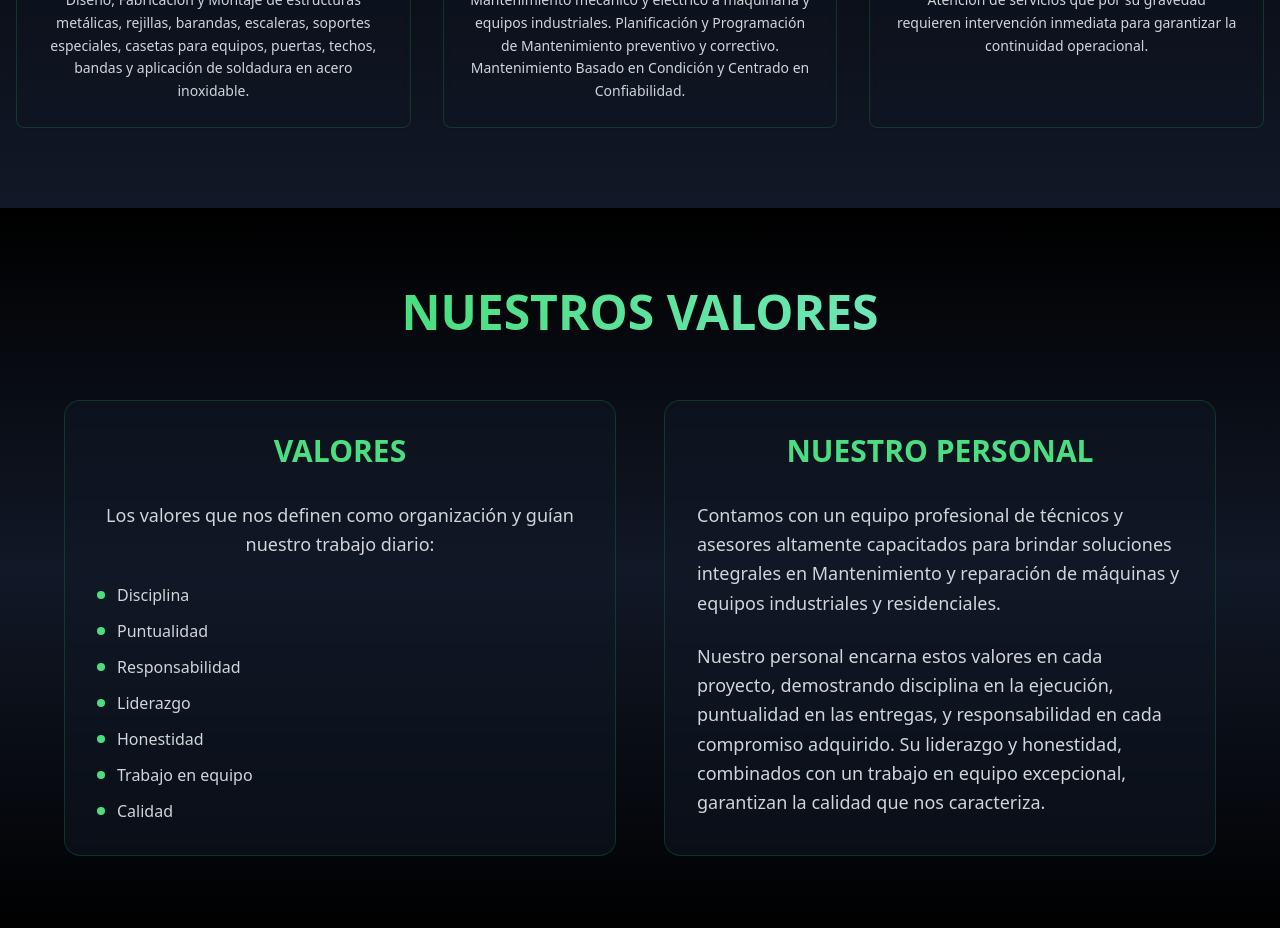
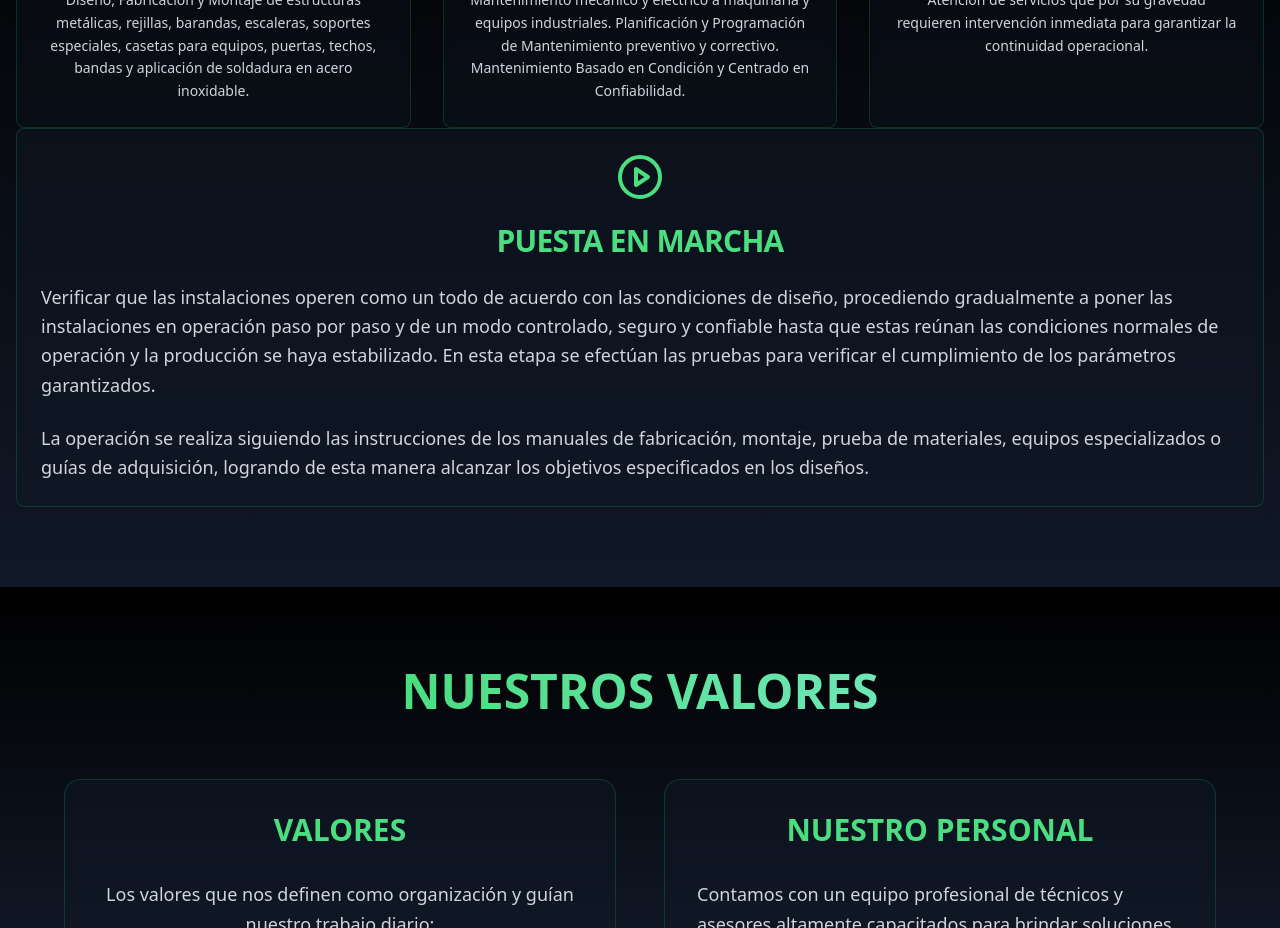
Before and after one commit to kamansoft/soin-d-and-l-site, a React (Vite) app: page / in a window 1280 px wide. Shown: the part 2640-3568 px from the top of the page. Built offline with nearby package versions, Linux system fonts and the light colour scheme.

Commit message:
Add Puesta en Marcha item to services
Adds a "Puesta en Marcha" item to the services section, displayed as a full-width card.

```diff
--- a/src/components/Services.tsx
+++ b/src/components/Services.tsx
@@ -1,7 +1,6 @@
-
 import { Card, CardContent, CardHeader, CardTitle } from "@/components/ui/card";
 import { Accordion, AccordionContent, AccordionItem, AccordionTrigger } from "@/components/ui/accordion";
-import { Zap, Settings, CheckCircle, Wrench, Cog, AlertTriangle } from "lucide-react";
+import { Zap, Settings, CheckCircle, Wrench, Cog, AlertTriangle, PlayCircle } from "lucide-react";
 
 export const Services = () => {
   const mainServices = [
@@ -140,6 +139,32 @@ export const Services = () => {
             </Card>
           ))}
         </div>
+
+        {/* Puesta en Marcha - Full Width Section */}
+        <Card className="bg-gray-900/50 backdrop-blur-sm border-green-500/20 hover:border-green-400/40 transition-all duration-300">
+          <CardHeader className="text-center">
+            <div className="flex justify-center mb-4">
+              <PlayCircle className="w-12 h-12 text-green-400" />
+            </div>
+            <CardTitle className="text-2xl md:text-3xl text-green-400 font-bold">
+              PUESTA EN MARCHA
+            </CardTitle>
+          </CardHeader>
+          <CardContent className="space-y-6 text-gray-300">
+            <p className="text-lg leading-relaxed">
+              Verificar que las instalaciones operen como un todo de acuerdo con las condiciones de diseño,
+              procediendo gradualmente a poner las instalaciones en operación paso por paso y de un modo
+              controlado, seguro y confiable hasta que estas reúnan las condiciones normales de operación
+              y la producción se haya estabilizado. En esta etapa se efectúan las pruebas para verificar el
+              cumplimiento de los parámetros garantizados.
+            </p>
+            <p className="text-lg leading-relaxed">
+              La operación se realiza siguiendo las instrucciones de los manuales de fabricación, montaje,
+              prueba de materiales, equipos especializados o guías de adquisición, logrando de esta manera
+              alcanzar los objetivos especificados en los diseños.
+            </p>
+          </CardContent>
+        </Card>
       </div>
     </section>
   );
```
